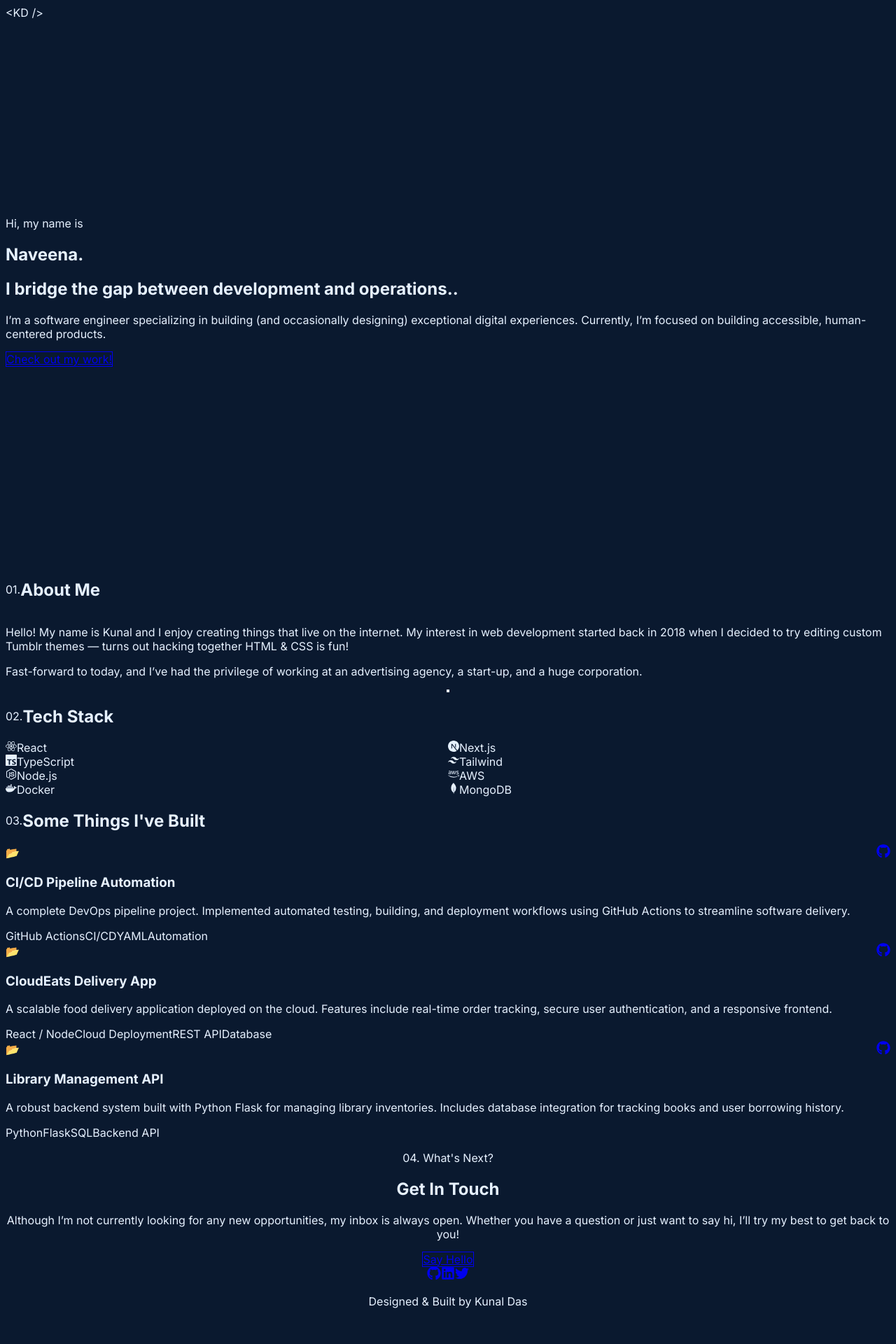
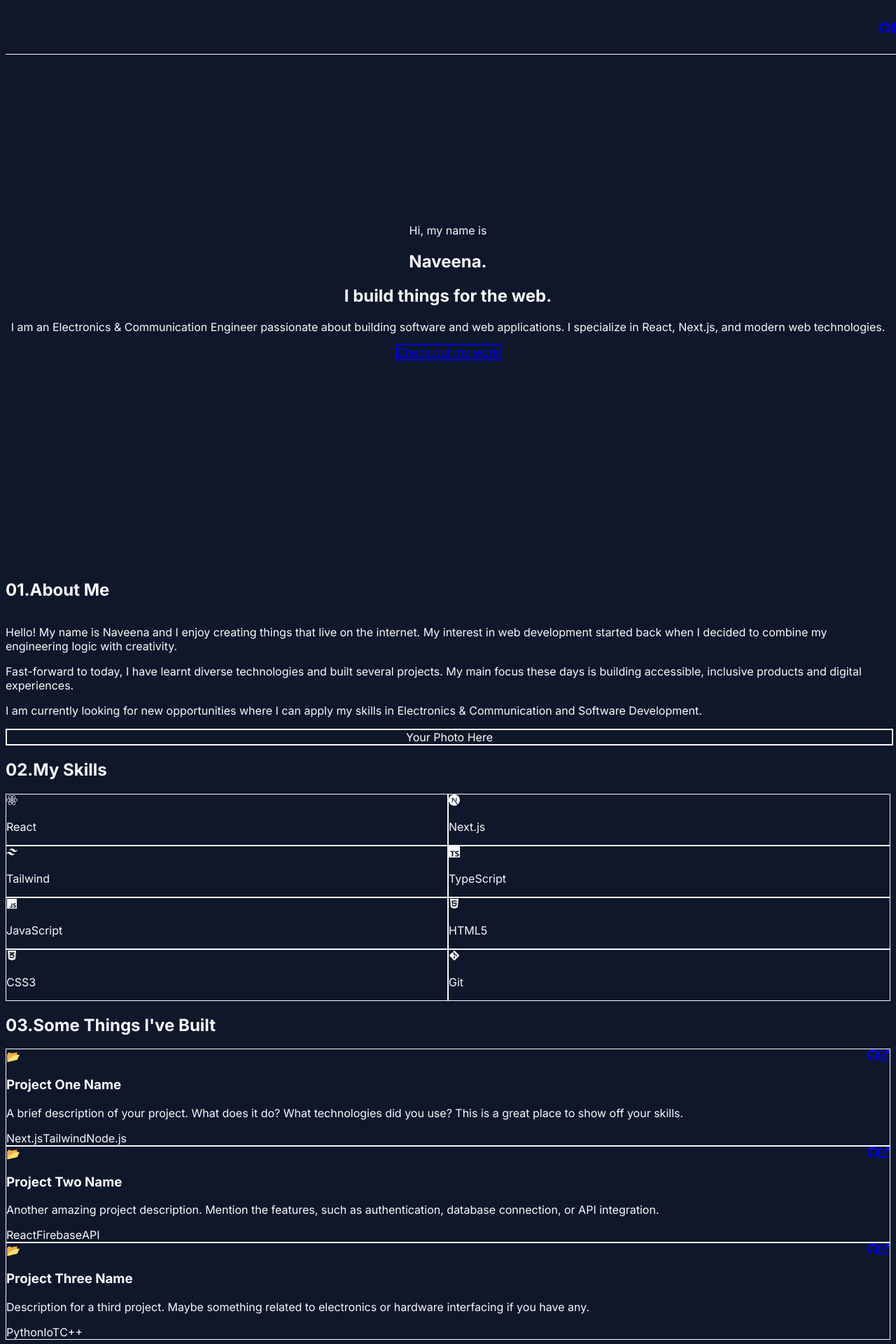
Before and after one commit to Naveenaece2000/Portfolio, a Next.js app: page / in a window 1280 px wide. Shown: the top 1920 px of the page at 70% size. Before the commit the page ends 1885 px from the top, so only its background shows below. Built offline with nearby package versions, Linux system fonts and the light colour scheme.

Commit message:
Update portfolio to professional dark theme

```diff
--- a/src/app/globals.css
+++ b/src/app/globals.css
@@ -3,36 +3,33 @@
 @tailwind utilities;
 
 :root {
-    --background: #0a192f;
-    --foreground: #e6f1ff;
+    --background: #0f172a;
+    /* Slate 900 */
+    --foreground: #f8fafc;
+    /* Slate 50 */
 }
 
 body {
+    color: var(--foreground);
     background: var(--background);
-    color: var(--foreground);
-    font-family: sans-serif;
+    font-family: Arial, Helvetica, sans-serif;
     scroll-behavior: smooth;
 }
 
-/* Custom Scrollbar to look premium */
+/* Custom Scrollbar */
 ::-webkit-scrollbar {
     width: 10px;
 }
 
 ::-webkit-scrollbar-track {
-    background: #0a192f;
+    background: #0f172a;
 }
 
 ::-webkit-scrollbar-thumb {
-    background: #495670;
+    background: #334155;
     border-radius: 5px;
 }
 
 ::-webkit-scrollbar-thumb:hover {
-    background: #64ffda;
+    background: #475569;
 }
-
-::selection {
-    background-color: #64ffda;
-    color: #0a192f;
-}
--- a/src/components/About.tsx
+++ b/src/components/About.tsx
@@ -1,38 +1,32 @@
-"use client";
-import { motion } from "framer-motion";
-
 export default function About() {
   return (
-        <section id="about" className="py-24 px-6 max-w-4xl mx-auto">
-            <div className="flex items-center gap-4 mb-12">
-                <span className="text-green font-mono text-xl">01.</span>
-                <h2 className="text-3xl font-bold text-white">About Me</h2>
-                <span className="h-px bg-slate-700 flex-grow max-w-xs"></span>
-            </div>
+    <section id="about" className="py-20 max-w-4xl mx-auto px-4">
+      <h2 className="text-3xl font-bold text-white mb-8 flex items-center">
+        <span className="text-cyan-400 mr-2">01.</span> About Me
+        <span className="ml-4 h-px bg-slate-700 flex-grow max-w-xs"></span>
+      </h2>
 
       <div className="grid md:grid-cols-3 gap-10">
-                <div className="md:col-span-2 text-slate text-lg leading-relaxed">
-                    <p className="mb-4">
-                        Hello! My name is Kunal and I enjoy creating things that live on the internet.
-                        My interest in web development started back in 2018 when I decided to try editing
-                        custom Tumblr themes — turns out hacking together HTML & CSS is fun!
+        <div className="md:col-span-2 text-slate-400 text-lg leading-relaxed space-y-4">
+          <p>
+            Hello! My name is Naveena and I enjoy creating things that live on the internet. My interest in web development started back when I decided to combine my engineering logic with creativity.
           </p>
           <p>
-                        Fast-forward to today, and I’ve had the privilege of working at an
-                        <span className="text-green"> advertising agency</span>, a
-                        <span className="text-green"> start-up</span>, and a
-                        <span className="text-green"> huge corporation</span>.
+            Fast-forward to today, I have learnt diverse technologies and built several projects. My main focus these days is building accessible, inclusive products and digital experiences.
+          </p>
+          <p>
+            I am currently looking for new opportunities where I can apply my skills in <span className="text-cyan-400">Electronics & Communication</span> and <span className="text-cyan-400">Software Development</span>.
           </p>
         </div>
 
-                {/* Simple Image Placeholder Box */}
-                <motion.div
-                    whileHover={{ y: -5, x: -5 }}
-                    className="relative w-64 h-64 mx-auto border-2 border-green rounded hover:bg-transparent"
-                >
-                    <div className="absolute top-4 left-4 w-full h-full bg-lightNavy rounded hover:bg-transparent transition-all"></div>
-                    {/* You can replace this div with an <Image /> tag later */}
-                </motion.div>
+        {/* Profile Image Placeholder */}
+        <div className="relative group">
+          <div className="w-full h-64 bg-cyan-400 rounded absolute top-4 left-4 -z-10 group-hover:top-2 group-hover:left-2 transition-all"></div>
+          <div className="w-full h-64 bg-slate-700 rounded flex items-center justify-center border-2 border-cyan-400 grayscale group-hover:grayscale-0 transition-all overflow-hidden">
+             {/* Replace src below with your actual photo URL later */}
+             <span className="text-slate-500">Your Photo Here</span>
+          </div>
+        </div>
       </div>
     </section>
   );
--- a/src/components/Contact.tsx
+++ b/src/components/Contact.tsx
@@ -1,16 +1,12 @@
 export default function Contact() {
     return (
-        <section id="contact" className="py-32 px-6 max-w-4xl mx-auto text-center">
-            <p className="text-green font-mono mb-4">04. What's Next?</p>
-            <h2 className="text-5xl font-bold text-white mb-6">Get In Touch</h2>
-            <p className="text-slate text-lg mb-12 max-w-xl mx-auto">
-                Although I’m not currently looking for any new opportunities, my inbox is always open.
-                Whether you have a question or just want to say hi, I’ll try my best to get back to you!
+        <section id="contact" className="py-20 max-w-2xl mx-auto px-4 text-center">
+            <h2 className="text-cyan-400 font-mono mb-4">04. What's Next?</h2>
+            <h3 className="text-4xl md:text-5xl font-bold text-white mb-6">Get In Touch</h3>
+            <p className="text-slate-400 text-lg mb-10">
+                I am currently looking for new opportunities. Whether you have a question or just want to say hi, my inbox is always open!
             </p>
-            <a
-                href="mailto:naveenaece2000@gmail.com"
-                className="px-8 py-4 border border-green text-green rounded hover:bg-green/10 transition"
-            >
+            <a href="mailto:your.email@example.com" className="px-8 py-4 border border-cyan-400 text-cyan-400 rounded hover:bg-cyan-400/10 transition">
                 Say Hello
             </a>
         </section>
--- a/src/components/Footer.tsx
+++ b/src/components/Footer.tsx
@@ -1,16 +1,7 @@
-import { FaGithub, FaLinkedin, FaTwitter } from "react-icons/fa";
-
 export default function Footer() {
     return (
-        <footer className="py-8 text-center bg-navy pb-10">
-            <div className="flex justify-center gap-6 mb-4 text-slate hover:text-green">
-                <a href="#" className="hover:text-green hover:-translate-y-1 transition"><FaGithub size={20} /></a>
-                <a href="#" className="hover:text-green hover:-translate-y-1 transition"><FaLinkedin size={20} /></a>
-                <a href="#" className="hover:text-green hover:-translate-y-1 transition"><FaTwitter size={20} /></a>
-            </div>
-            <p className="text-slate text-sm font-mono hover:text-green transition cursor-pointer">
-                Designed & Built by Kunal Das
-            </p>
+        <footer className="py-6 text-center text-slate-500 text-sm hover:text-cyan-400 transition cursor-default">
+            <p>Designed & Built by Naveena</p>
         </footer>
     );
 }
--- a/src/components/Hero.tsx
+++ b/src/components/Hero.tsx
@@ -1,31 +1,23 @@
-"use client";
-import { motion } from "framer-motion";
-
 export default function Hero() {
     return (
-        <section className="min-h-screen flex flex-col justify-center px-6 max-w-6xl mx-auto pt-24">
-            <motion.div
-                initial={{ opacity: 0, y: 20 }}
-                animate={{ opacity: 1, y: 0 }}
-                transition={{ duration: 0.5 }}
-            >
-                <p className="text-green font-mono mb-5">Hi, my name is</p>
-                <h1 className="text-5xl md:text-7xl font-bold text-white mb-4">
+        <section className="h-screen flex flex-col justify-center items-center text-center px-4 pt-16">
+            <div className="space-y-4 max-w-3xl">
+                <p className="text-cyan-400 font-medium tracking-wide">Hi, my name is</p>
+                <h1 className="text-5xl md:text-7xl font-bold text-white">
                     Naveena.
                 </h1>
-                <h2 className="text-4xl md:text-6xl font-bold text-slate mb-6">
-                    I bridge the gap between development and operations..
+                <h2 className="text-4xl md:text-6xl font-bold text-slate-400">
+                    I build things for the web.
                 </h2>
-                <p className="text-slate max-w-xl text-lg mb-12 leading-relaxed">
-                    I’m a software engineer specializing in building (and occasionally designing)
-                    exceptional digital experiences. Currently, I’m focused on building accessible,
-                    human-centered products.
+                <p className="text-slate-400 text-lg max-w-xl mx-auto py-4">
+                    I am an Electronics & Communication Engineer passionate about building software and web applications. I specialize in React, Next.js, and modern web technologies.
                 </p>
-
-                <a href="#work" className="px-8 py-4 border border-green text-green rounded hover:bg-green/10 transition duration-300 font-mono">
-                    Check out my work!
-                </a>
-            </motion.div>
+                <div>
+                    <a href="#projects" className="px-8 py-4 bg-transparent border-2 border-cyan-400 text-cyan-400 rounded hover:bg-cyan-400/10 transition font-medium">
+                        Check out my work
+                    </a>
+                </div>
+            </div>
         </section>
     );
 }
--- a/src/components/Navbar.tsx
+++ b/src/components/Navbar.tsx
@@ -1,41 +1,26 @@
-"use client";
 import Link from "next/link";
-import { motion } from "framer-motion";
+import { FaGithub, FaLinkedin } from "react-icons/fa";
 
 export default function Navbar() {
-    const links = ["About", "Experience", "Work", "Contact"];
+    return (
+        <nav className="fixed top-0 w-full z-50 bg-slate-900/80 backdrop-blur-md border-b border-slate-800">
+            <div className="max-w-6xl mx-auto px-4 py-4 flex justify-between items-center">
+                <h1 className="text-2xl font-bold bg-gradient-to-r from-cyan-400 to-blue-500 bg-clip-text text-transparent cursor-pointer">
+                    Naveena.
+                </h1>
 
-    return (
-        <nav className="fixed w-full top-0 z-50 bg-navy/90 backdrop-blur-md px-6 py-4 shadow-lg">
-            <div className="max-w-6xl mx-auto flex justify-between items-center">
-                <motion.div
-                    initial={{ opacity: 0 }} animate={{ opacity: 1 }}
-                    className="text-green font-bold text-2xl"
-                >
-                    &lt;KD /&gt;
-                </motion.div>
+                <div className="flex items-center gap-6">
+                    <ul className="hidden md:flex gap-8 text-slate-300 font-medium">
+                        <li className="hover:text-cyan-400 transition cursor-pointer"><Link href="#about">About</Link></li>
+                        <li className="hover:text-cyan-400 transition cursor-pointer"><Link href="#skills">Skills</Link></li>
+                        <li className="hover:text-cyan-400 transition cursor-pointer"><Link href="#projects">Projects</Link></li>
+                        <li className="hover:text-cyan-400 transition cursor-pointer"><Link href="#contact">Contact</Link></li>
+                    </ul>
 
-                <div className="hidden md:flex gap-8 items-center">
-                    {links.map((link, index) => (
-                        <motion.div
-                            key={link}
-                            initial={{ opacity: 0, y: -20 }}
-                            animate={{ opacity: 1, y: 0 }}
-                            transition={{ delay: index * 0.1 }}
-                        >
-                            <Link href={`#${link.toLowerCase()}`} className="text-lightSlate hover:text-green text-sm font-mono">
-                                <span className="text-green mr-1">0{index + 1}.</span>
-                                {link}
-                            </Link>
-                        </motion.div>
-                    ))}
-                    <motion.a
-                        initial={{ opacity: 0 }} animate={{ opacity: 1 }} transition={{ delay: 0.5 }}
-                        href="/resume.pdf"
-                        className="border border-green text-green px-4 py-2 rounded text-sm hover:bg-green/10 transition"
-                    >
-                        Resume
-                    </motion.a>
+                    <div className="flex gap-4">
+                        <a href="https://github.com" target="_blank" className="text-xl text-slate-400 hover:text-white transition"><FaGithub /></a>
+                        <a href="https://linkedin.com" target="_blank" className="text-xl text-slate-400 hover:text-white transition"><FaLinkedin /></a>
+                    </div>
                 </div>
             </div>
         </nav>
--- a/src/components/Projects.tsx
+++ b/src/components/Projects.tsx
@@ -1,65 +1,53 @@
-"use client";
 import { FaGithub, FaExternalLinkAlt } from "react-icons/fa";
 
+export default function Projects() {
     const projects = [
         {
-        title: "CI/CD Pipeline Automation",
-        desc: "A complete DevOps pipeline project. Implemented automated testing, building, and deployment workflows using GitHub Actions to streamline software delivery.",
-        tech: ["GitHub Actions", "CI/CD", "YAML", "Automation"],
-        links: {
-            github: "https://github.com/Naveenaece2000/hello-ci-cd",
-            live: "#"
-        }
+            title: "Project One Name",
+            desc: "A brief description of your project. What does it do? What technologies did you use? This is a great place to show off your skills.",
+            tech: ["Next.js", "Tailwind", "Node.js"],
+            github: "#",
+            live: "#",
         },
         {
-        title: "CloudEats Delivery App",
-        desc: "A scalable food delivery application deployed on the cloud. Features include real-time order tracking, secure user authentication, and a responsive frontend.",
-        tech: ["React / Node", "Cloud Deployment", "REST API", "Database"],
-        links: {
-            github: "https://github.com/Naveenaece2000/CloudEats-Food-Delivery-App",
-            live: "#"
-        }
+            title: "Project Two Name",
+            desc: "Another amazing project description. Mention the features, such as authentication, database connection, or API integration.",
+            tech: ["React", "Firebase", "API"],
+            github: "#",
+            live: "#",
         },
         {
-        title: "Library Management API",
-        desc: "A robust backend system built with Python Flask for managing library inventories. Includes database integration for tracking books and user borrowing history.",
-        tech: ["Python", "Flask", "SQL", "Backend API"],
-        links: {
-            github: "https://github.com/Naveenaece2000/flask_library",
-            live: "#"
-        }
+            title: "Project Three Name",
+            desc: "Description for a third project. Maybe something related to electronics or hardware interfacing if you have any.",
+            tech: ["Python", "IoT", "C++"],
+            github: "#",
+            live: "#",
         }
     ];
 
-export default function Projects() {
     return (
-        <section id="work" className="py-24 px-6 max-w-6xl mx-auto">
-            <div className="flex items-center gap-4 mb-12">
-                <span className="text-green font-mono text-xl">03.</span>
-                <h2 className="text-3xl font-bold text-white">Some Things I've Built</h2>
-                <span className="h-px bg-slate-700 flex-grow max-w-xs"></span>
-            </div>
+        <section id="projects" className="py-20 max-w-4xl mx-auto px-4">
+            <h2 className="text-3xl font-bold text-white mb-12 flex items-center">
+                <span className="text-cyan-400 mr-2">03.</span> Some Things I've Built
+                <span className="ml-4 h-px bg-slate-700 flex-grow max-w-xs"></span>
+            </h2>
 
-            <div className="grid md:grid-cols-3 gap-6">
+            <div className="grid md:grid-cols-2 gap-8">
                 {projects.map((project, i) => (
-                    <div key={i} className="bg-lightNavy p-8 rounded shadow-lg hover:-translate-y-2 transition duration-300 group">
-                        <div className="flex justify-between items-center mb-8">
-                            <div className="text-4xl text-green">📂</div>
-                            <div className="flex gap-4 text-slate">
-                                <a href={project.links.github} target="_blank" rel="noopener noreferrer" className="hover:text-green transition">
-                                    <FaGithub size={20} />
-                                </a>
-                                {project.links.live !== "#" && (
-                                    <a href={project.links.live} target="_blank" rel="noopener noreferrer" className="hover:text-green transition">
-                                        <FaExternalLinkAlt size={20} />
-                                    </a>
-                                )}
+                    <div key={i} className="bg-slate-800 p-6 rounded-lg hover:shadow-xl hover:shadow-cyan-900/20 transition duration-300 border border-slate-700 group">
+                        <div className="flex justify-between items-center mb-4">
+                            <div className="text-cyan-400 text-4xl">📂</div>
+                            <div className="flex gap-4">
+                                <a href={project.github} className="text-slate-400 hover:text-cyan-400 text-xl"><FaGithub /></a>
+                                <a href={project.live} className="text-slate-400 hover:text-cyan-400 text-xl"><FaExternalLinkAlt /></a>
                             </div>
                         </div>
-                        <h3 className="text-xl font-bold text-white mb-2 group-hover:text-green transition">{project.title}</h3>
-                        <p className="text-slate mb-6 text-sm">{project.desc}</p>
-                        <div className="flex flex-wrap gap-3 text-xs font-mono text-slate-400">
-                            {project.tech.map(t => <span key={t}>{t}</span>)}
+                        <h3 className="text-xl font-bold text-white mb-2 group-hover:text-cyan-400 transition">{project.title}</h3>
+                        <p className="text-slate-400 mb-4 text-sm">{project.desc}</p>
+                        <div className="flex flex-wrap gap-2 mt-auto">
+                            {project.tech.map((t, idx) => (
+                                <span key={idx} className="text-xs font-mono text-cyan-400">{t}</span>
+                            ))}
                         </div>
                     </div>
                 ))}
--- a/src/components/Skills.tsx
+++ b/src/components/Skills.tsx
@@ -1,32 +1,28 @@
-"use client";
-import { FaReact, FaNodeJs, FaAws, FaDocker, FaGitAlt } from "react-icons/fa";
-import { SiNextdotjs, SiTailwindcss, SiTypescript, SiMongodb } from "react-icons/si";
-
-const skills = [
-    { name: "React", icon: <FaReact /> },
-    { name: "Next.js", icon: <SiNextdotjs /> },
-    { name: "TypeScript", icon: <SiTypescript /> },
-    { name: "Tailwind", icon: <SiTailwindcss /> },
-    { name: "Node.js", icon: <FaNodeJs /> },
-    { name: "AWS", icon: <FaAws /> },
-    { name: "Docker", icon: <FaDocker /> },
-    { name: "MongoDB", icon: <SiMongodb /> },
-];
+import { FaReact, FaNodeJs, FaHtml5, FaCss3Alt, FaJs, FaGitAlt } from "react-icons/fa";
+import { SiNextdotjs, SiTailwindcss, SiTypescript } from "react-icons/si";
 
 export default function Skills() {
     return (
-        <section id="experience" className="py-24 px-6 max-w-4xl mx-auto">
-            <div className="flex items-center gap-4 mb-12">
-                <span className="text-green font-mono text-xl">02.</span>
-                <h2 className="text-3xl font-bold text-white">Tech Stack</h2>
-                <span className="h-px bg-slate-700 flex-grow max-w-xs"></span>
-            </div>
+        <section id="skills" className="py-20 max-w-4xl mx-auto px-4">
+            <h2 className="text-3xl font-bold text-white mb-12 flex items-center">
+                <span className="text-cyan-400 mr-2">02.</span> My Skills
+                <span className="ml-4 h-px bg-slate-700 flex-grow max-w-xs"></span>
+            </h2>
 
-            <div className="grid grid-cols-2 md:grid-cols-4 gap-4">
-                {skills.map((skill, index) => (
-                    <div key={index} className="bg-lightNavy p-4 rounded hover:text-green hover:-translate-y-1 transition duration-300 flex items-center gap-3">
-                        <span className="text-2xl text-green">{skill.icon}</span>
-                        <span className="text-slate font-mono text-sm">{skill.name}</span>
+            <div className="grid grid-cols-2 md:grid-cols-4 gap-6">
+                {[
+                    { name: "React", icon: <FaReact className="text-blue-400" /> },
+                    { name: "Next.js", icon: <SiNextdotjs className="text-white" /> },
+                    { name: "Tailwind", icon: <SiTailwindcss className="text-cyan-400" /> },
+                    { name: "TypeScript", icon: <SiTypescript className="text-blue-500" /> },
+                    { name: "JavaScript", icon: <FaJs className="text-yellow-400" /> },
+                    { name: "HTML5", icon: <FaHtml5 className="text-orange-500" /> },
+                    { name: "CSS3", icon: <FaCss3Alt className="text-blue-500" /> },
+                    { name: "Git", icon: <FaGitAlt className="text-red-500" /> },
+                ].map((skill, index) => (
+                    <div key={index} className="bg-slate-800 p-4 rounded hover:-translate-y-2 transition duration-300 border border-slate-700 hover:border-cyan-400 group">
+                        <div className="text-4xl mb-3 group-hover:scale-110 transition">{skill.icon}</div>
+                        <p className="text-slate-300 font-medium">{skill.name}</p>
                     </div>
                 ))}
             </div>
```
Lines whose indentation alone changed are shown as unchanged.
